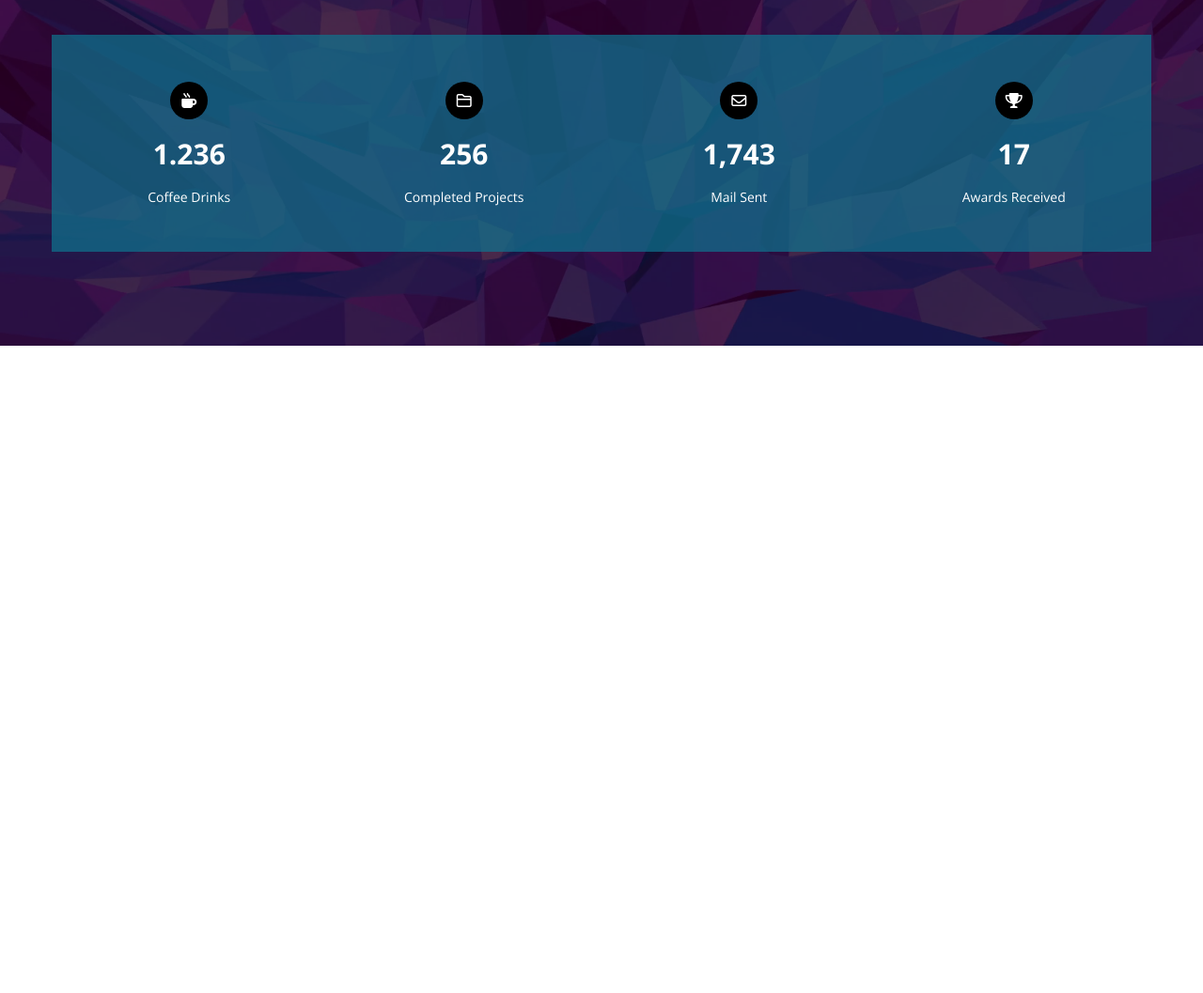
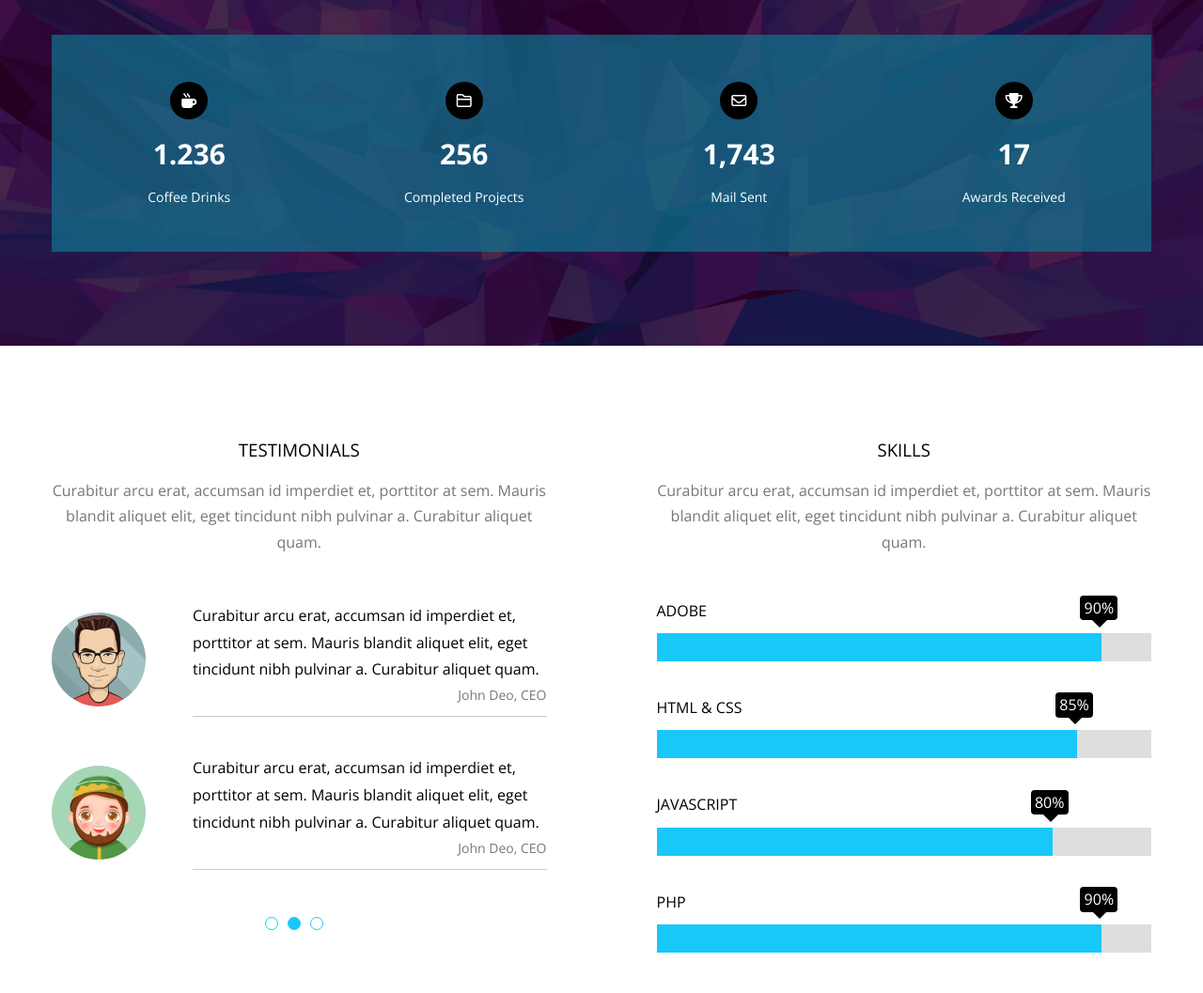
Before and after one commit to moamen2020/Kasper-Temp2, a plain HTML site: page index.html in a window 1280 px wide. Shown: the part 4711-5768 px from the top of the page at 94% size. Before the commit the page ends 5079 px from the top, so only its background shows below. Drawn offline with nearby package versions, Linux system fonts and the light colour scheme.

Commit message:
Added Our Skills section

```diff
--- a/css/style.css
+++ b/css/style.css
@@ -672,5 +672,140 @@ header nav .form i {
 }
 
 
+/* End Statistics */
+/* Start Skills */
 
-/* End Statistics */
+.our-skills {
+  padding-top: var(--section-padding);
+  padding-bottom: var(--section-padding);
+}
+
+.our-skills .container {
+  display: flex;
+  justify-content: space-between;
+  flex-wrap: wrap;
+}
+
+@media (min-width: 992px) {
+  .our-skills .container > div {
+    flex-basis: 45%;
+  }
+}
+
+.our-skills .container > div > h3 {
+  font-weight: normal;
+  margin: 0 0 20px;
+  text-align: center;
+  text-transform: uppercase;
+}
+
+.our-skills .container > div > p {
+  color: #777;
+  line-height: 1.7;
+  text-align: center;
+  margin-bottom: 50px;
+}
+
+.our-skills .testimonials .content {
+  display: flex;
+  margin-bottom: 40px;
+  align-items: center;
+}
+
+.our-skills .testimonials .content img {
+  width: 100px;
+  border-radius: 50%;
+  margin-right: 50px;
+}
+
+@media (max-width: 767px) {
+  .our-skills .testimonials .content {
+    flex-direction: column;
+    text-align: center;
+  }
+
+  .our-skills .testimonials .content img {
+    margin: 0 auto 30px;
+  }
+}
+
+.our-skills .testimonials .content .text {
+  line-height: 1.8;
+  border-bottom: 1px solid #ccc;
+}
+.our-skills .testimonials .content .text p {
+  font-size: 14px;
+  color: #777;
+  text-align: right;
+  margin-bottom: 10px;
+}
+
+.our-skills .testimonials  .bullsts {
+  display: flex;
+  justify-content: center;
+  margin-top: 50px;
+  margin-bottom: 50px;
+}
+
+.our-skills .testimonials  .bullsts li {
+  width: 14px;
+  height: 14px;
+  border-radius: 50%;
+  border: 1px solid var(--main-color);
+  background-color: white;
+  margin-right: 10px;
+  cursor: pointer;
+}
+
+.our-skills .testimonials  .bullsts li.active {
+  background-color: var(--main-color);
+  border-color: var(--main-color);
+}
+
+.our-skills .skills .prog-holder {
+  margin-bottom: 40px;
+}
+
+.our-skills .skills .prog-holder h4 {
+  margin-bottom: 15px;
+  font-weight: normal;
+  text-transform: uppercase;
+}
+
+.our-skills .skills .prog-holder .prog {
+  background-color: #dedede;
+  height: 30px;
+}
+
+.our-skills .skills .prog-holder .prog span {
+  display: block;
+  height: 100%;
+  background-color: var(--main-color);
+  position: relative;
+}
+
+.our-skills .skills .prog-holder .prog span::before {
+  content: attr(data-progress);
+  position: absolute;
+  top: -40px;
+  right: -17px;
+  background-color: black;
+  color: white;
+  border-radius: 4px;
+  padding: 4px 0;
+  width: 40px;
+  text-align: center;
+}
+
+.our-skills .skills .prog-holder .prog span::after {
+  content: '';
+  position: absolute;
+  border-color: black transparent transparent;
+  border-style: solid;
+  border-width: 8px;
+  right: -6px;
+  top: -14px;
+}
+
+
+/* End Skills */
--- a/index.html
+++ b/index.html
@@ -266,5 +266,71 @@
       </div>
     </div>
     <!-- End Statistics -->
+    <!-- Start Skills -->
+    <div class="our-skills">
+      <div class="container">
+        <div class="testimonials">
+          <h3>Testimonials</h3>
+          <p>
+            Curabitur arcu erat, accumsan id imperdiet et, porttitor at sem. Mauris blandit aliquet elit, eget
+            tincidunt nibh pulvinar a. Curabitur aliquet quam.
+          </p>
+          <div class="content">
+            <img src="images/skills-01.jpg" alt="">
+            <div class="text">
+              Curabitur arcu erat, accumsan id imperdiet et, porttitor at sem. Mauris blandit aliquet elit, eget
+              tincidunt nibh pulvinar a. Curabitur aliquet quam.
+              <p>John Deo, CEO</p>
+            </div>
+          </div>
+          <div class="content">
+            <img src="images/skills-02.jpg" alt="">
+            <div class="text">
+              Curabitur arcu erat, accumsan id imperdiet et, porttitor at sem. Mauris blandit aliquet elit, eget
+              tincidunt nibh pulvinar a. Curabitur aliquet quam.
+              <p>John Deo, CEO</p>
+            </div>
+          </div>
+          <ul class="bullsts">
+            <li></li>
+            <li class="active"></li>
+            <li></li>
+          </ul>
+        </div>
+        <div class="skills">
+          <h3>Skills</h3>
+          <p>
+            Curabitur arcu erat, accumsan id imperdiet et, porttitor at sem. Mauris blandit aliquet elit, eget
+            tincidunt nibh pulvinar a. Curabitur aliquet quam.
+          </p>
+          <div class="prog-holder">
+            <h4>Adobe</h4>
+            <div class="prog">
+              <span style="width: 90%" data-progress="90%"></span>
+            </div>
+          </div>
+          <div class="prog-holder">
+            <h4>Html &amp; Css</h4>
+            <div class="prog">
+              <span style="width: 85%" data-progress="85%"></span>
+            </div>
+          </div>
+          <div class="prog-holder">
+            <h4>JavaScript</h4>
+            <div class="prog">
+              <span style="width: 80%" data-progress="80%"></span>
+            </div>
+          </div>
+          <div class="prog-holder">
+            <h4>Php</h4>
+            <div class="prog">
+              <span style="width: 90%" data-progress="90%"></span>
+            </div>
+          </div>
+        </div>
+        </div>
+      </div>
+    </div>
+    <!-- End Skills -->
   </body>
 </html>
```
